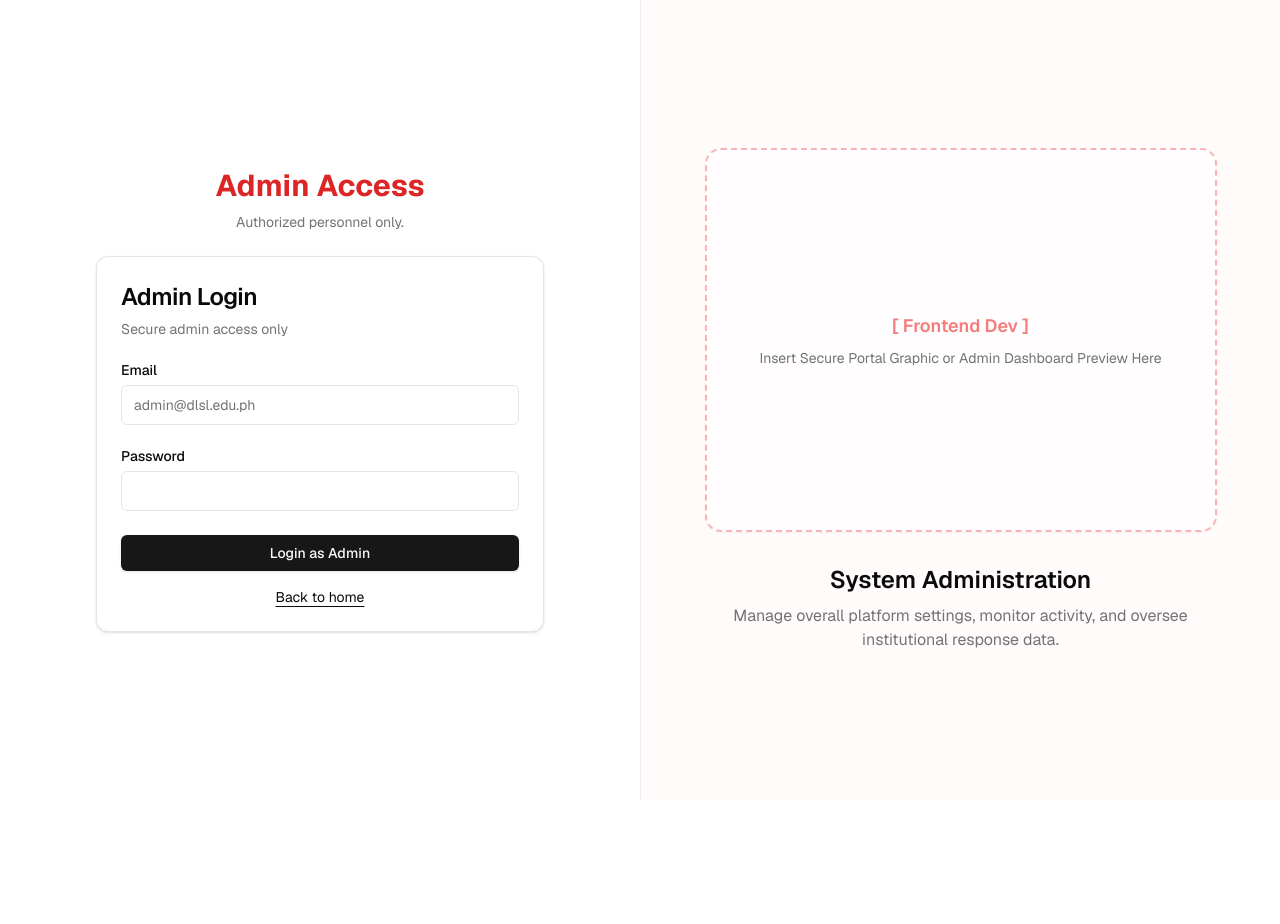
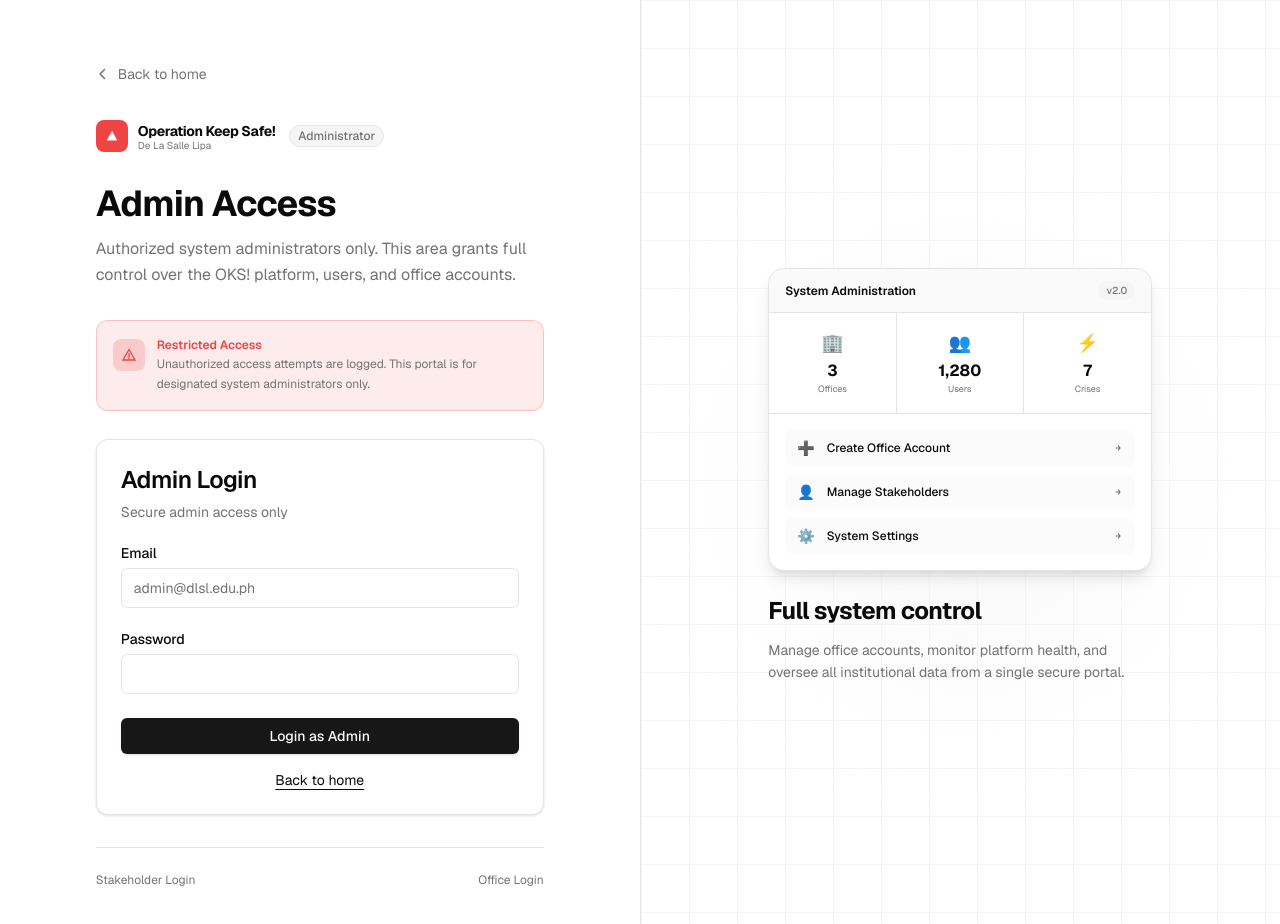
Before and after one commit to luisantonioj/oks, a Next.js app: page /login-portal in a window 1280 px wide. Shown: the top 924 px of the page. Before the commit the page ends 800 px from the top, so only its background shows below. Built offline with nearby package versions, Linux system fonts and the light colour scheme; no server answers.

Commit message:
Initial UI for Admin Login

```diff
--- a/app/(auth)/login-portal/page.tsx
+++ b/app/(auth)/login-portal/page.tsx
@@ -2,50 +2,170 @@
 import { AdminLoginForm } from "@/components/admin-login-form";
 import { cookies } from "next/headers";
 import { redirect } from "next/navigation";
+import Link from "next/link";
 
 export default async function LoginPortalPage() {
-  // 1. Session Checks (Zero-Flash Redirects)
+  // 1. Session Checks (Zero-Flash Redirects) — UNCHANGED
   const cookieStore = await cookies();
-  if (cookieStore.get('oks_admin_session')?.value === 'authenticated') {
-    redirect('/portal/dashboard');
+  if (cookieStore.get("oks_admin_session")?.value === "authenticated") {
+    redirect("/portal/dashboard");
   }
 
-  // 2. Render Split-Screen Login
+  // 2. Render UI
   return (
-    <div className="min-h-screen flex flex-col lg:flex-row w-full">
-      {/* Left Side - Form Container */}
-      <div className="w-full lg:w-1/2 flex items-center justify-center p-6 md:p-10">
-        <div className="w-full max-w-md flex flex-col gap-6">
-          <div className="text-center space-y-2">
-            <h1 className="text-3xl font-bold text-red-600">Admin Access</h1>
-            <p className="text-sm text-muted-foreground">Authorized personnel only.</p>
+    <div className="min-h-screen flex bg-background">
+
+      {/* ── Left: Form Panel ── */}
+      <div className="flex-1 flex items-center justify-center px-8 py-16 xl:px-16">
+        <div className="w-full max-w-md">
+
+          {/* Back link */}
+          <div className="mb-8">
+            <Link
+              href="/"
+              className="inline-flex items-center gap-2 text-sm text-muted-foreground hover:text-foreground transition-colors"
+            >
+              <svg width="14" height="14" viewBox="0 0 14 14" fill="none">
+                <path d="M8.5 2.5L4 7l4.5 4.5" stroke="currentColor" strokeWidth="1.5" strokeLinecap="round" strokeLinejoin="round" />
+              </svg>
+              Back to home
+            </Link>
           </div>
 
-          <AdminLoginForm />
+          {/* Logo + badge */}
+          <div className="flex items-center gap-2.5 mb-8">
+            <div className="w-8 h-8 rounded-lg bg-destructive flex items-center justify-center flex-shrink-0">
+              <svg width="14" height="14" viewBox="0 0 16 16" fill="none">
+                <path d="M8 2L14 13H2L8 2Z" fill="white" />
+              </svg>
+            </div>
+            <div className="leading-none">
+              <p className="text-sm font-bold tracking-tight">Operation Keep Safe!</p>
+              <p className="text-[10px] text-muted-foreground font-normal">De La Salle Lipa</p>
+            </div>
+            <span className="ml-1 text-xs font-medium bg-muted text-muted-foreground border border-border px-2 py-0.5 rounded-full">
+              Administrator
+            </span>
+          </div>
+
+          {/* Heading */}
+          <div className="mb-8">
+            <h1 className="text-4xl font-bold tracking-tight mb-3">
+              Admin Access
+            </h1>
+            <p className="text-muted-foreground text-base leading-relaxed">
+              Authorized system administrators only. This area grants full control
+              over the OKS! platform, users, and office accounts.
+            </p>
+          </div>
+
+          {/* Warning strip */}
+          <div className="flex items-start gap-3 bg-destructive/10 border border-destructive/25 rounded-xl p-4 mb-7">
+            <div className="w-8 h-8 rounded-lg bg-destructive/20 flex items-center justify-center flex-shrink-0 mt-0.5">
+              <svg width="14" height="14" viewBox="0 0 14 14" fill="none">
+                <path d="M7 1.5L13 12H1L7 1.5Z" stroke="currentColor" strokeWidth="1.3" className="text-destructive" />
+                <path d="M7 5.5v3M7 10v.5" stroke="currentColor" strokeWidth="1.3" strokeLinecap="round" className="text-destructive" />
+              </svg>
+            </div>
+            <div>
+              <p className="text-xs font-semibold text-destructive mb-0.5">
+                Restricted Access
+              </p>
+              <p className="text-xs text-muted-foreground leading-relaxed">
+                Unauthorized access attempts are logged. This portal is for
+                designated system administrators only.
+              </p>
+            </div>
+          </div>
+
+          {/* Form */}
+          <div className="mb-8">
+            <AdminLoginForm />
+          </div>
+
+          {/* Footer links */}
+          <div className="pt-6 border-t border-border flex items-center justify-between">
+            <Link
+              href="/login"
+              className="text-xs text-muted-foreground hover:text-foreground transition-colors"
+            >
+              Stakeholder Login
+            </Link>
+            <Link
+              href="/login-office"
+              className="text-xs text-muted-foreground hover:text-foreground transition-colors"
+            >
+              Office Login
+            </Link>
+          </div>
+
         </div>
       </div>
 
-      {/* Right Side - Placeholder for Frontend Developer */}
-      <div className="hidden lg:flex w-full lg:w-1/2 bg-red-50/30 dark:bg-red-950/20 items-center justify-center p-10 border-l border-border/50">
-        <div className="w-full max-w-lg text-center space-y-8">
-          {/* Dashed Placeholder Box (Red-tinted for Admin theme) */}
-          <div className="relative w-full aspect-[4/3] rounded-2xl bg-background/50 flex flex-col items-center justify-center border-2 border-dashed border-red-500/40 p-8 shadow-sm">
-            <p className="text-lg font-semibold text-red-500/70">
-              [ Frontend Dev ]
-            </p>
-            <p className="text-sm text-muted-foreground mt-2">
-              Insert Secure Portal Graphic or Admin Dashboard Preview Here
-            </p>
+      {/* ── Right: Illustration Panel ── */}
+      <div className="hidden lg:flex flex-1 bg-card border-l border-border items-center justify-center p-8 xl:p-16 relative overflow-hidden">
+        {/* Subtle grid */}
+        <div className="absolute inset-0 pointer-events-none" style={{
+          backgroundImage: "linear-gradient(to right, hsl(var(--border)) 1px, transparent 1px), linear-gradient(to bottom, hsl(var(--border)) 1px, transparent 1px)",
+          backgroundSize: "48px 48px",
+          opacity: 0.4,
+        }} />
+        <div className="absolute top-1/2 left-1/2 -translate-x-1/2 -translate-y-1/2 w-96 h-96 rounded-full bg-muted/50 blur-3xl pointer-events-none" />
+
+        <div className="relative z-10 w-full max-w-sm">
+          {/* Admin panel mock */}
+          <div className="bg-background rounded-2xl border border-border shadow-lg overflow-hidden mb-6">
+            {/* Top bar */}
+            <div className="bg-muted/50 border-b border-border px-4 py-3 flex items-center justify-between">
+              <p className="text-xs font-semibold">System Administration</p>
+              <span className="text-[10px] font-medium bg-muted text-muted-foreground px-2 py-0.5 rounded-full">
+                v2.0
+              </span>
+            </div>
+
+            {/* Stats row */}
+            <div className="grid grid-cols-3 border-b border-border">
+              {[
+                { v: "3", l: "Offices", icon: "🏢" },
+                { v: "1,280", l: "Users", icon: "👥" },
+                { v: "7", l: "Crises", icon: "⚡" },
+              ].map((s) => (
+                <div key={s.l} className="py-4 text-center border-r border-border last:border-r-0">
+                  <div className="text-lg mb-0.5">{s.icon}</div>
+                  <p className="text-base font-bold">{s.v}</p>
+                  <p className="text-[9px] text-muted-foreground">{s.l}</p>
+                </div>
+              ))}
+            </div>
+
+            {/* Action list */}
+            <div className="p-4 space-y-2">
+              {[
+                { label: "Create Office Account", icon: "➕" },
+                { label: "Manage Stakeholders", icon: "👤" },
+                { label: "System Settings", icon: "⚙️" },
+              ].map((a) => (
+                <div key={a.label} className="flex items-center gap-3 py-2 px-3 rounded-lg bg-muted/40">
+                  <span className="text-sm">{a.icon}</span>
+                  <span className="text-xs font-medium flex-1 text-left">{a.label}</span>
+                  <svg width="10" height="10" viewBox="0 0 10 10" fill="none" className="text-muted-foreground">
+                    <path d="M3 5h4M5.5 3L7 5l-1.5 2" stroke="currentColor" strokeWidth="1.2" strokeLinecap="round" strokeLinejoin="round" />
+                  </svg>
+                </div>
+              ))}
+            </div>
           </div>
 
-          <div className="space-y-2">
-            <h2 className="text-2xl font-semibold">System Administration</h2>
-            <p className="text-muted-foreground">
-              Manage overall platform settings, monitor activity, and oversee institutional response data.
-            </p>
-          </div>
+          <h2 className="text-2xl font-bold tracking-tight mb-3">
+            Full system control
+          </h2>
+          <p className="text-sm text-muted-foreground leading-relaxed">
+            Manage office accounts, monitor platform health, and oversee all
+            institutional data from a single secure portal.
+          </p>
         </div>
       </div>
+
     </div>
   );
 }
```
